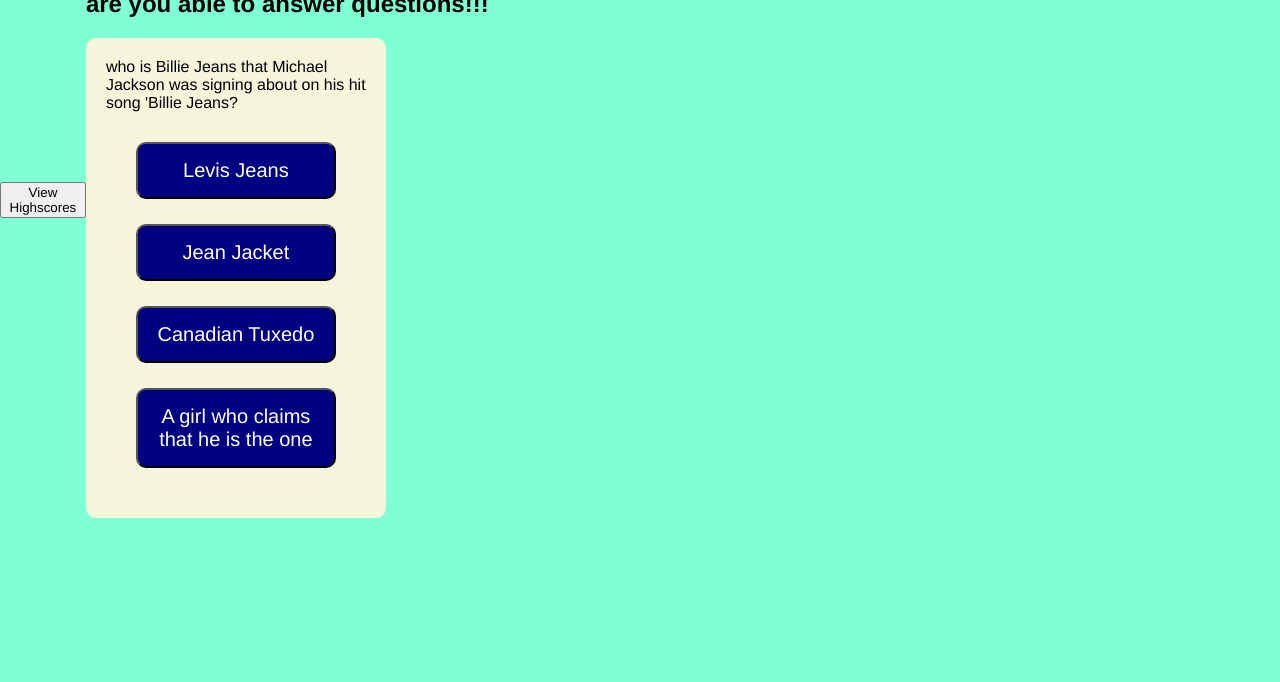
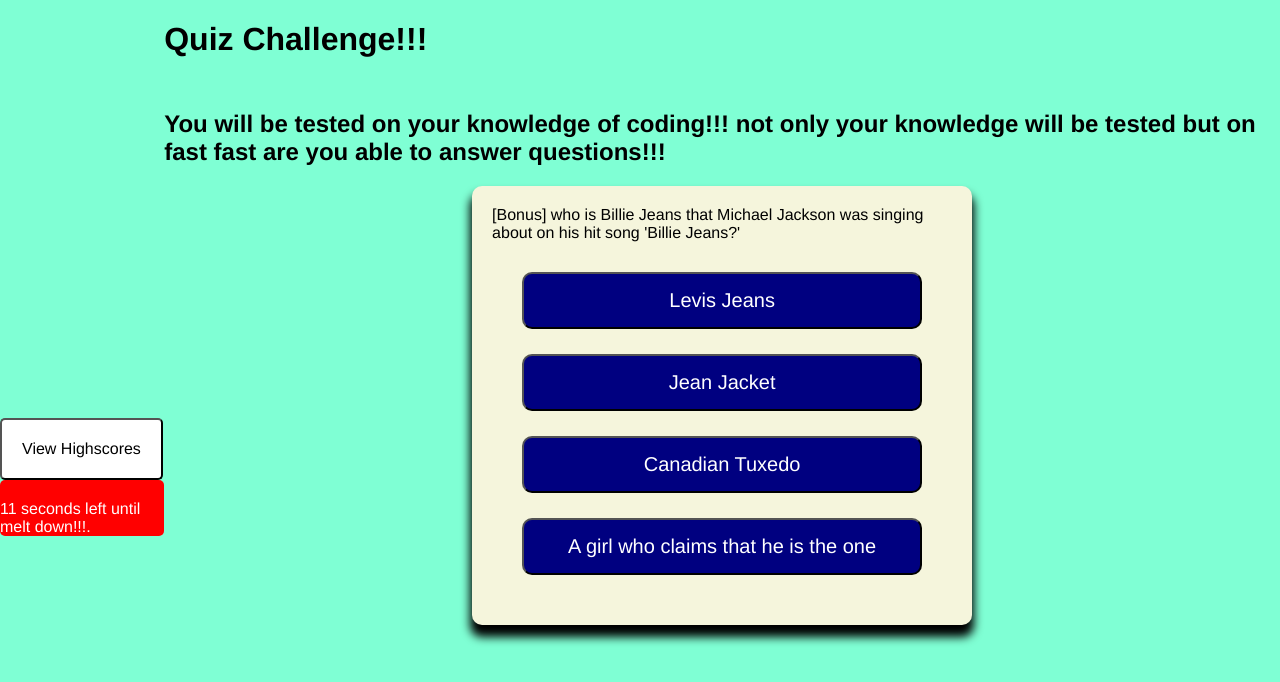
Before and after one commit to kevinl206/QuizTime, a plain HTML site: page index.html in a window 1280 px wide. Both pictures are taken after a click on the button "Start". Drawn offline with Linux system fonts and the light colour scheme.

Commit message:
added timer to HTML,CSS, and JS

```diff
--- a/index.html
+++ b/index.html
@@ -5,7 +5,6 @@
     <meta http-equiv="X-UA-Compatible" content="IE=edge">
     <meta name="viewport" content="width=device-width, initial-scale=1.0">
     <link href="style.css" rel="stylesheet">
-    <script defer src="script.js"></script>
     <title>Quiz Time</title>
 </head>
 <body>
@@ -24,6 +23,7 @@
         </h2>
       </div>
 
+
     <!-- added container that will hold the 4 answers to choose from -->
     <div class="container">
         <div id="question-container" class="hide">
@@ -35,12 +35,17 @@
             <button class="btn hide">Answer 4</button>
         </div>
     </div>
+    <div class="correct-incorrect">
+        <p id="correct-incorrect-text"></p>
+      </div>
 <!-- added a start button for the users to click on when they are ready to play the -->
         <div class="controls">
             <button id="start-btn" class="start-btn btn">Start</button>
+            <button id="next-btn" class="next-btn btn hide">Next</button>
         </div>
 
     </div>
+    <script src="script.js"></script>
 </main>
 </body>
 </html>
--- a/script.js
+++ b/script.js
@@ -1,3 +1,5 @@
+// this is when user click on the the button to start the game
+const startButton = document.getElementById("start-btn");
 
 const questionContainerElement = document.getElementById("question-container");
 const questionElement  = document.getElementById("question");
@@ -5,111 +7,132 @@ const answerButtonsElement = document.getElementById("answer-buttons");
 // answerButtonsElement.addEventListener('click', nextQuestion);
 // const correctIncorrectEl = document.getElementById("correct-incorrect-text");
 var container1 = document.getElementsByClassName("container1");
-
-
+// var correctIncorrectEl = document.getElementById("correct-incorrect-text");
+ const nextButton = document.getElementById("next-btn");
+//timer element.
 var timerEl = document.getElementById("timer-seconds");
 var secondsLeft = 15;
 
 // let questionIndex
 
+let shuffledQuestions, questionIndex;
+
+// 15 second timer
+var timerInterval = setInterval(function() {
+    timerEl.innerHTML=secondsLeft + " seconds left until melt down!!!.";
+    if(secondsLeft === 0){
+        clearInterval(timerInterval);
+        timerEl.innerHTML = "Time is up";
+        initialsEl.classList.remove('hide-form');
+        questionContainerElement.classList.add('hide');
+    }
+    secondsLeft--;
+}, 1500);
 
 
-// this is when user click on the the button to start the game
-let startButton = document.getElementById("start-btn");
+
 startButton.addEventListener("click", startGame);
-
+nextButton.addEventListener("click", () => {
+    questionIndex++;
+    setNextQuestion();
+})
 // this function is used when user clicks on the start button. Once the user click on the button it will hide that start button and then it will show our questions.
 function startGame() {
     console.log("Started");
     startButton.classList.add("hide");
+    shuffledQuestions = questions.sort(() => Math.random() - .5);
     questionIndex = 0;
     questionContainerElement.classList.remove("hide");
-    showQuestion();
+    setNextQuestion();
 }
+
+
+
+function setNextQuestion() {
+    showQuestion(shuffledQuestions[questionIndex])
+//     // questionIndex++;
+    // resetState();
+//     showQuestion();
+}
+
+function showQuestion(question) {
+    // var activeQuestion = questionsList[questionIndex];
+    // var activeAnswer = activeQuestion.answers;
+    questionElement.innerText = question.question;
+    question.answers.forEach(answer => {
+        const button = document.createElement("button");
+        button.innerText = answer.text;
+        button.classList.add("btn");
+        if (answer.correct) {
+            button.dataset.correct = answer.correct
+        }
+        button.addEventListener("click", selectAnswer);
+        answerButtonsElement.appendChild(button);
+    })
+}
+// function resetState() {
+//     clearStatusClass(document.body);
+//     nextButton.classList.add("hide");
+//     while (answerButtonsElement.firstChild) {
+//         answerButtonsElement.removeChild(answerButtonsElement.firstChild)
+//     }
+// }
+
+    // nextButton.classList.remove("hide");
 
     function selectAnswer(e) {
         const selectedButton = e.target
         const correct = selectedButton.dataset.correct
-    setStatusClass(document.body, correct)
+        setStatusClass(document.body, correct);
         Array.from(answerButtonsElement.children).forEach(button => {
-        setStatusClass(button, button.dataset.correct)
+            setStatusClass(button, button.dataset.correct);
         })
+        if (shuffledQuestions.length > questionIndex + 1) {
+            nextButton.classList.remove("hide");
+        } else {
+            startButton.innerText = "Restart"
+            startButton.classList.remove("hide");
 
         }
 
-// function setNextQuestion() {
-//     // questionIndex++;
-//     resetState();
-//     showQuestion();
-// }
-
-function showQuestion() {
-    var activeQuestion = questionsList[questionIndex];
-    var activeAnswer = activeQuestion.answers;
-    questionElement.innerText = activeQuestion.question;
-
-    for (var i=0; i<activeAnswer.length; i++) {
-        console.log(activeAnswer[i].text);
-        const button = document.createElement("button");
-        const listItem = document.createElement("li");
-    // }
-
-    // question.answers.foreach(answer => {
-    //     const button = document.createElement("button")
-        button.innerText = activeAnswer[i].text;
-        listItem.appendChild(button);
-                button.classList.add("btn")
-        // if (answer.correct) {
-        //     button.dataset.correct = answer.correct
-        // }
-        button.addEventListener("click", selectAnswer)
-        answerButtonsElement.appendChild(button)
     }
 
-    if (activeAnswer === true) {
-        correctIncorrectEl = "Correct";
-        console.log("Correct");
+function setStatusClass(element, correct) {
+    clearStatusClass(element)
+    if (correct) {
+        element.classList.add("correct");
     } else {
-        correctIncorrectEl = "Incorrect";
-        console.log("Incorrect");
+        element.classList.add("incorrect");
     }
 }
 
-// function setStatusClass(element, correct) {
-//     clearStatusClass(element)
-//     if (correct) {
-//         element.classList.add("correct")
-//     } else {
-//         element.classList.add("wrong")
-//     }
-// }
+function clearStatusClass(element) {
+    element.classList.remove("correct");
+    element.classList.remove("incorrect");
 
-// function clearStatusClass(element) {
-//     element.classList.remove("correct")
-//     element.classList.remove("wrong")
-
-// }
-
-
-
-function resetState() {
-    nextButton.classList.add("hide")
-    while (answerButtonsElement.firstChild) {
-        answerButtonsElement.removeChild(answerButtonsElement.firstChild)
-    }
 }
 
-// var questionIndex = 0
-let questionsList = [
+// var questionIndex = 0;
+// let questionsList = [
 
-// const questions = [
+//Questions for the users
+let questions = [
     {
-    question: "who is Billie Jeans that Michael Jackson was signing about on his hit song 'Billie Jeans?",
+    question: "[Bonus] who is Billie Jeans that Michael Jackson was singing about on his hit song 'Billie Jeans?'",
     answers: [
         { text: "Levis Jeans", correct: false },
         { text: "Jean Jacket", correct: false },
         { text: "Canadian Tuxedo", correct: false },
         { text: "A girl who claims that he is the one", correct: true },
 ]
-    }
+    },
+    {
+    question: "What are opening and close tags for HTML?",
+    answers: [
+        { text: "{ },{/}", correct: false },
+        { text: "[ ],[?]", correct: false },
+        { text: "( ),(/)", correct: false },
+        { text: "< >,</>", correct: true },
 ]
+    },
+]
--- a/style.css
+++ b/style.css
@@ -9,19 +9,29 @@ body {
     padding: 0;
     margin: 0;
     display: flex;
-    width: 100vw;
-    height: 50vh;
+    /* width: 100vw;
+    height: 50vh; */
     justify-content: center;
     align-items: center;
     background-color: aquamarine;
 }
 
+#container1h2 {
+    justify-content: center;
+    flex-direction: column;
+    padding-top: 30px;
+  }
+
 .container {
-    width: 300px;
-    max-width: 100%;
+    width: 500px;
+    max-width: 50%;
     background-color: beige;
     border-radius: 10px;
     padding: 20px;
+    box-shadow: 0px 10px 10px 2px;
+    margin-left: auto;
+    margin-right: auto;
+    float: middle;
 }
 
 .btn {
@@ -46,12 +56,17 @@ body {
     margin:30px;
 }
 
-.start-btn {
+.start-btn, .next-btn {
     font-size: 3rem;
     font-weight: bolder;
     padding: 20px 20px;
 }
-
+.btn.correct {
+    color: green;
+}
+.btn.wrong {
+    color: red
+}
 .controls {
     display: flex;
     justify-content: center;
@@ -65,3 +80,23 @@ body {
 .hide-form {
     display: none;
 }
+/* time is added so user are rush to answer the question without taking their sweet time */
+.time {
+    display: flex;
+    border: rgb(255, 255, 255);
+    padding-top: 20px;
+    flex-wrap: wrap;
+    align-items: center;
+    background-color: red;
+    border-radius: 5px;
+    color: white;
+  }
+/* added a high score so users can view who has the highest score */
+  #hiscore {
+    font-size: 16px;
+    padding-top: 20px;
+    background-color: white;
+    border-radius: 5px;
+    padding: 20px;
+    margin-top: 200%;
+  }
```
Also changed, not shown: img/codebuilt.png (added), img/question.png (added), img/startingpage.png (added), 1 other file. Lines whose indentation alone changed are shown as unchanged.
